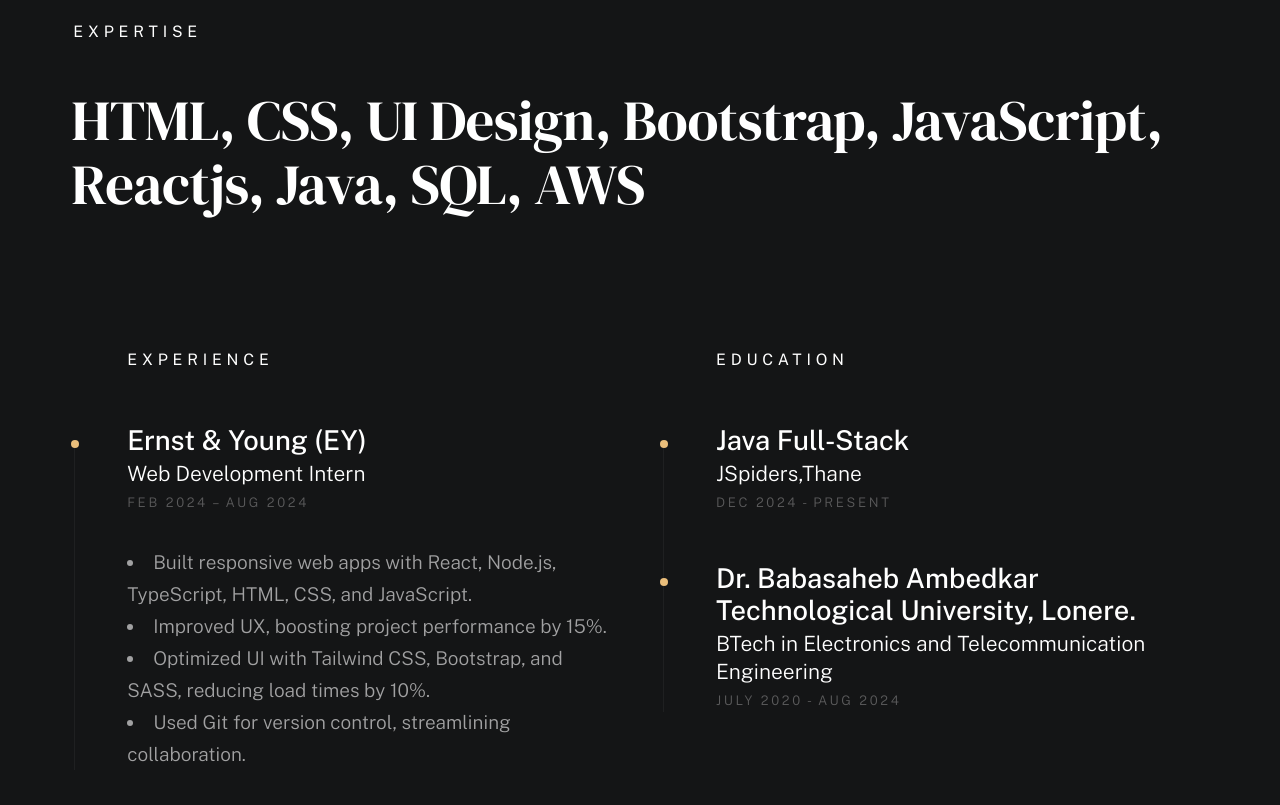
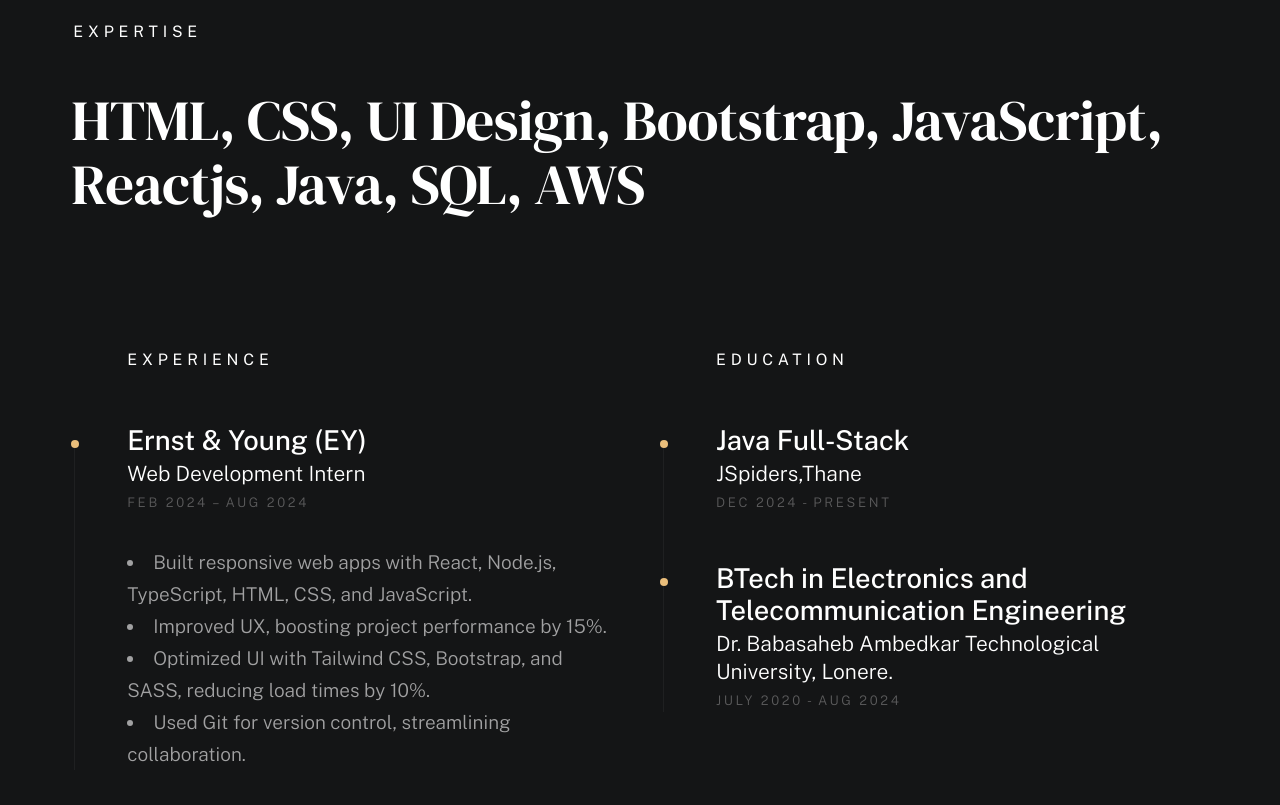
Before and after one commit to omsalunke2927/OM-Portfolio, a plain HTML site: page index.html in a window 1280 px wide. Shown: the part 1774-2579 px from the top of the page. Drawn offline with nearby package versions, Linux system fonts and the light colour scheme; a web font is replaced by a local one.

Commit message:
Update index.html

```diff
--- a/index.html
+++ b/index.html
@@ -95,9 +95,9 @@
                         <h1 class="text-huge-title">
                             I am Om Salunke, <br>
                             a Software Devloper <br>
-                            & frontend <br>
+                            & Web <br>
                             developer based <br>
-                            in Airoli,Navi Mumbai.
+                            in Navi Mumbai.
                         </h1>
                     </div>
 
@@ -239,10 +239,10 @@
                             <div class="timeline__block">
                                 <div class="timeline__bullet"></div>
                                 <div class="timeline__header">
-                                    <h4 class="timeline__title"> Dr. Babasaheb Ambedkar Technological
-                                        University, Lonere. </h4>
-                                    <h5 class="timeline__meta">BTech in Electronics and Telecommunication
-                                        Engineering</h5>
+                                    <h4 class="timeline__title"> BTech in Electronics and Telecommunication
+                                        Engineering  </h4>
+                                    <h5 class="timeline__meta">Dr. Babasaheb Ambedkar Technological
+                                        University, Lonere.</h5>
                                     <p class="timeline__timeframe">JUly 2020 - Aug 2024</p>
                                 </div>
 
@@ -381,4 +381,5 @@
 
 </body>
 
+
 </html>
```
